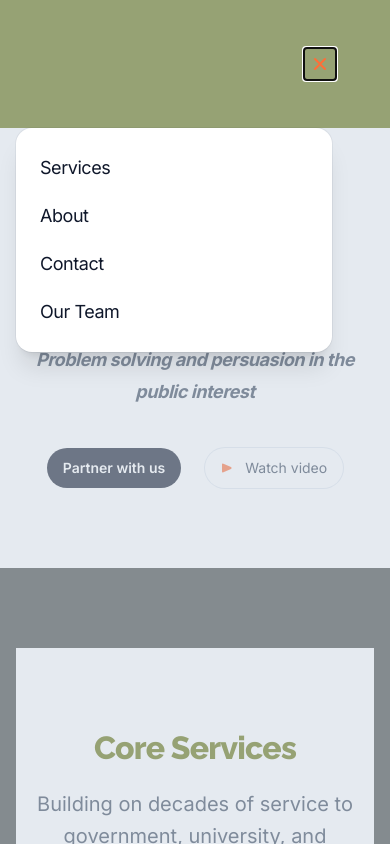
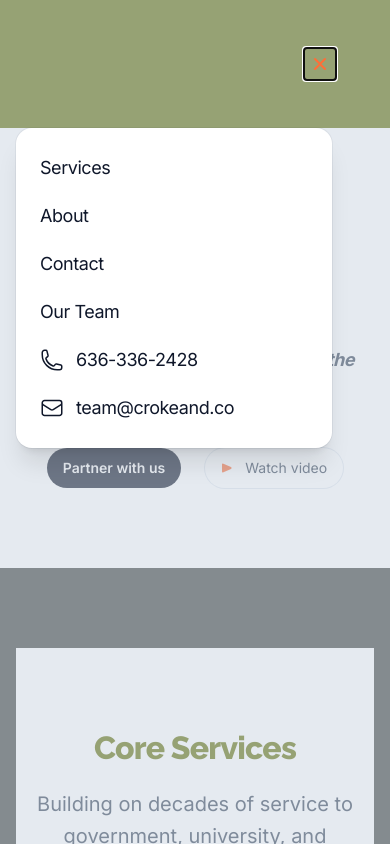
Before and after one commit to pc45/crokebrothers, a Next.js app: page / in a window 390 px wide. Both pictures are taken after a click on the button "Toggle Navigation". Shown: the top 844 px of the page. Built offline with nearby package versions, Linux system fonts and the light colour scheme.

Commit message:
add phone/email to mobile nav

```diff
--- a/src/components/Header.jsx
+++ b/src/components/Header.jsx
@@ -82,6 +82,22 @@ function MobileNavigation() {
                   <Link href="#team">
                     <a className="block w-full">Our Team</a>
                   </Link>
+                </li>
+                <li>
+                  <a href="tel:636-336-2428" className="flex items-center">
+                    <PhoneIcon className="h-6 w-6 flex-shrink-0" aria-hidden="true" />
+                    <span className="ml-3">
+                    636-336-2428
+                  </span>
+                  </a>
+                </li>
+                <li>
+                  <a href="mailto:team@crokeand.co" className="flex items-center">
+                    <EnvelopeIcon className="h-6 w-6 flex-shrink-0" aria-hidden="true" />
+                    <span className="ml-3">
+                    team@crokeand.co
+                  </span>
+                  </a>
                 </li>
               </Popover.Panel>
             </Transition.Child>
```
